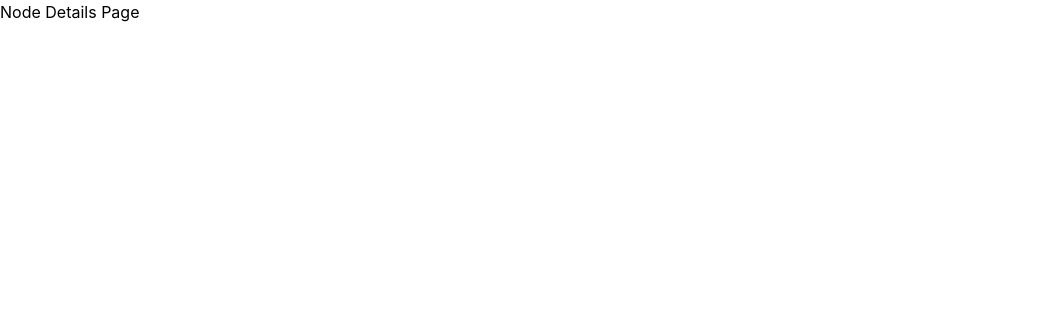
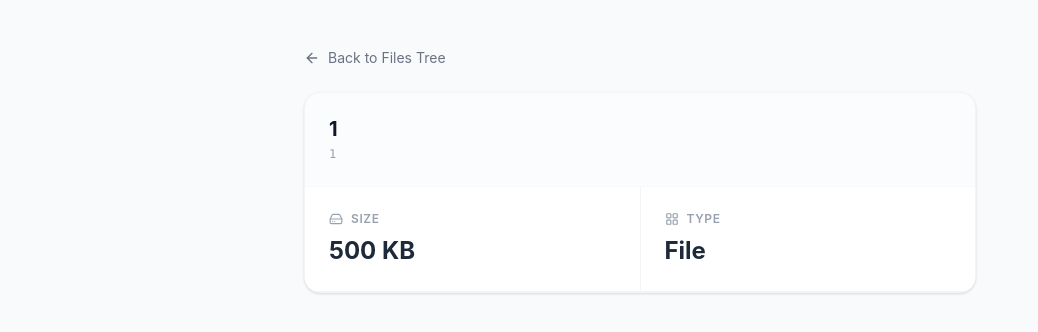
Before and after one commit to pawgog/file_tree_explorer, a React (Vite) app: page /tree/1 in a window 1280 px wide. Shown: the top 332 px of the page, without its empty margins (0-1038 px from the left). Built offline with nearby package versions, Linux system fonts and the light colour scheme.

Commit message:
Create node details component

```diff
--- a/src/pages/NodeDetailsPage.tsx
+++ b/src/pages/NodeDetailsPage.tsx
@@ -1,7 +1,59 @@
+import { useMemo } from "react";
+import { Link, useParams } from "react-router";
+import { ArrowLeft, HardDrive, LayoutGrid } from "lucide-react";
+
 export default function NodeDetailsPage() {
+  const { nodePath } = useParams();
+
+  const path = decodeURIComponent(nodePath || "");
+  const typeLabel = useMemo(
+    () => (Math.random() > 0.5 ? "Folder" : "File"),
+    [],
+  );
+  // Mock data for demonstration
+
   return (
-    <>
-      <h1>Node Details Page</h1>
-    </>
+    <div className="min-h-screen bg-slate-50 py-12 px-4">
+      <div className="max-w-2xl mx-auto">
+        <Link
+          to="/tree"
+          className="inline-flex items-center gap-2 text-sm text-gray-500 hover:text-green-600 transition-colors mb-6 group"
+        >
+          <ArrowLeft
+            size={16}
+            className="group-hover:-translate-x-1 transition-transform"
+          />
+          Back to Files Tree
+        </Link>
+        <div className="bg-white rounded-2xl shadow-sm border border-gray-100 overflow-hidden">
+          <div className="p-6 border-b border-gray-50 bg-slate-50/50 flex items-center gap-4">
+            <div>
+              <h2 className="text-xl font-bold text-gray-900 leading-tight">
+                {path.split("/").slice(-1)[0] || "Root"}
+              </h2>
+              <p className="text-xs text-gray-400 font-mono mt-1 break-all uppercase tracking-wider">
+                {path}
+              </p>
+            </div>
+          </div>
+          <div className="grid grid-cols-2 gap-px bg-gray-100 border-b border-gray-100">
+            <div className="bg-white p-6">
+              <div className="flex items-center gap-2 text-gray-400 text-xs font-semibold uppercase tracking-wider mb-2">
+                <HardDrive size={14} /> Size
+              </div>
+              <div className="text-2xl font-bold text-gray-800">500 KB</div>
+            </div>
+            <div className="bg-white p-6">
+              <div className="flex items-center gap-2 text-gray-400 text-xs font-semibold uppercase tracking-wider mb-2">
+                <LayoutGrid size={14} /> Type
+              </div>
+              <div className="text-2xl font-bold text-gray-800">
+                {typeLabel}
+              </div>
+            </div>
+          </div>
+        </div>
+      </div>
+    </div>
   );
 }
```
